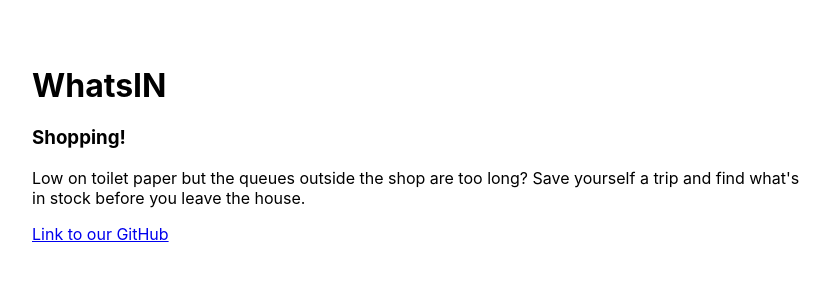
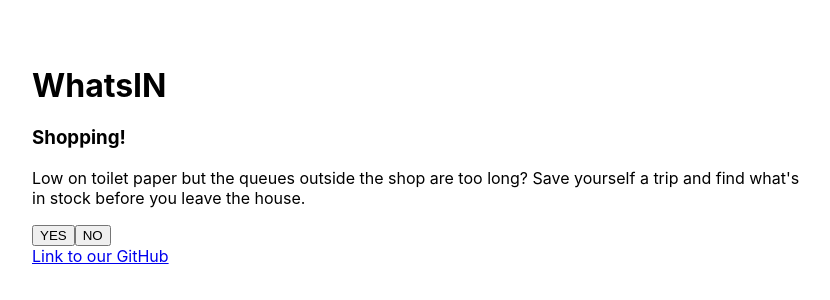
Before and after one commit to too-dark-park/uk-vs-covid-hack-whats-in-stock, a React (Create React App) app in the folder frontend/: page / in a window 1280 px wide. Shown: the part 190-490 px from the top of the page, without its empty margins (224-1054 px from the left). Built offline with nearby package versions, Linux system fonts and the light colour scheme; no server answers.

Commit message:
Button component

```diff
--- a/frontend/src/App.js
+++ b/frontend/src/App.js
@@ -1,5 +1,6 @@
 import React from "react";
 import "./App.css";
+import Button from "./Components/Button/Button";
 
 class App extends React.Component {
   _isMounted = false;
@@ -53,6 +54,10 @@ class App extends React.Component {
             house.
           </p>
         </header>
+        <section>
+          <Button>YES</Button>
+          <Button>NO</Button>
+        </section>
         <footer>
           <a
             className="App-link"
--- /dev/null
+++ b/frontend/src/Components/Button/Button.js
@@ -0,0 +1,6 @@
+import React from "react";
+
+const Button = (props) => {
+  return <button>{props.children}</button>;
+};
+export default Button;
```
Also changed, not shown: frontend/src/Components/Button/Button.css (added).
